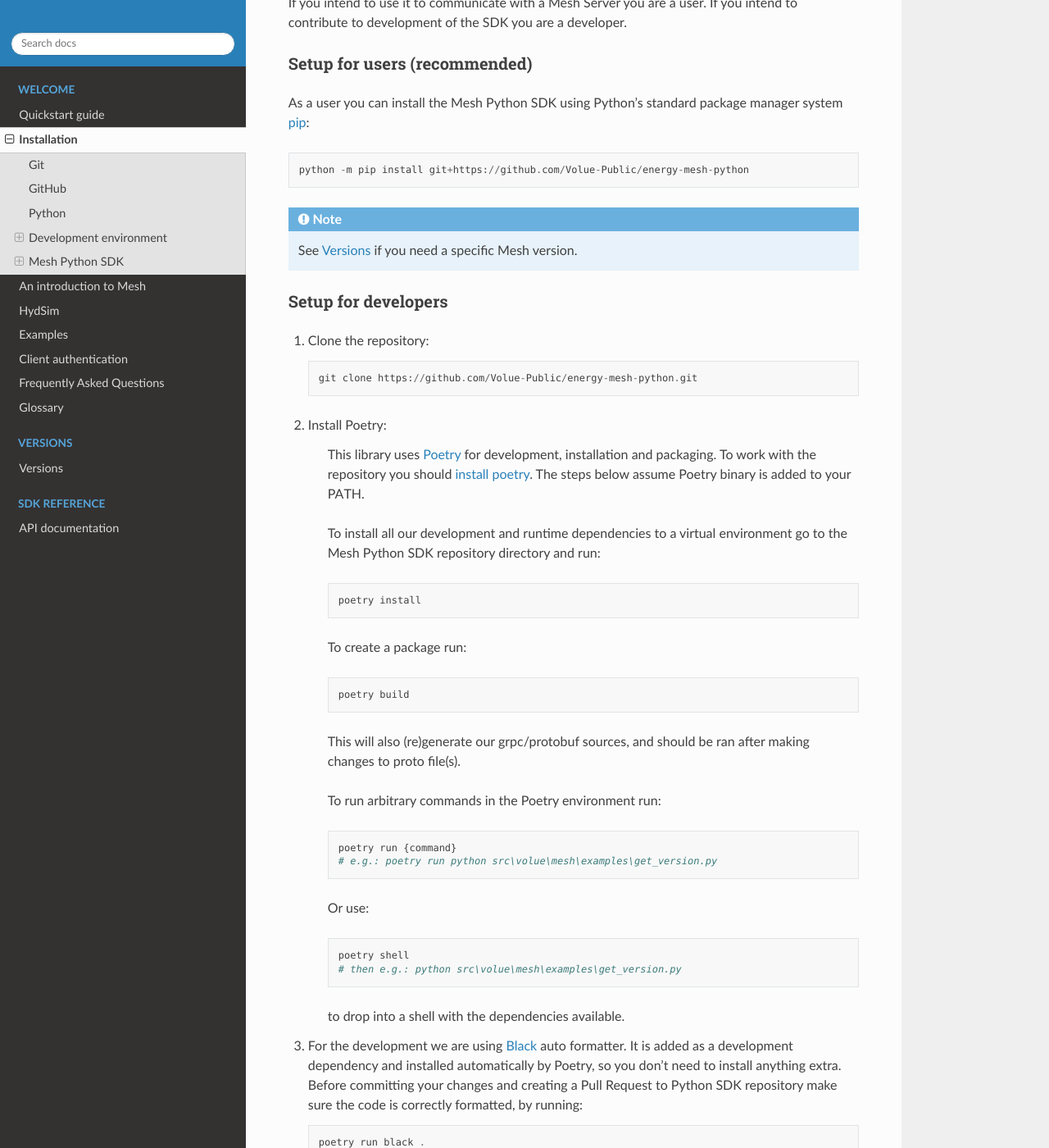
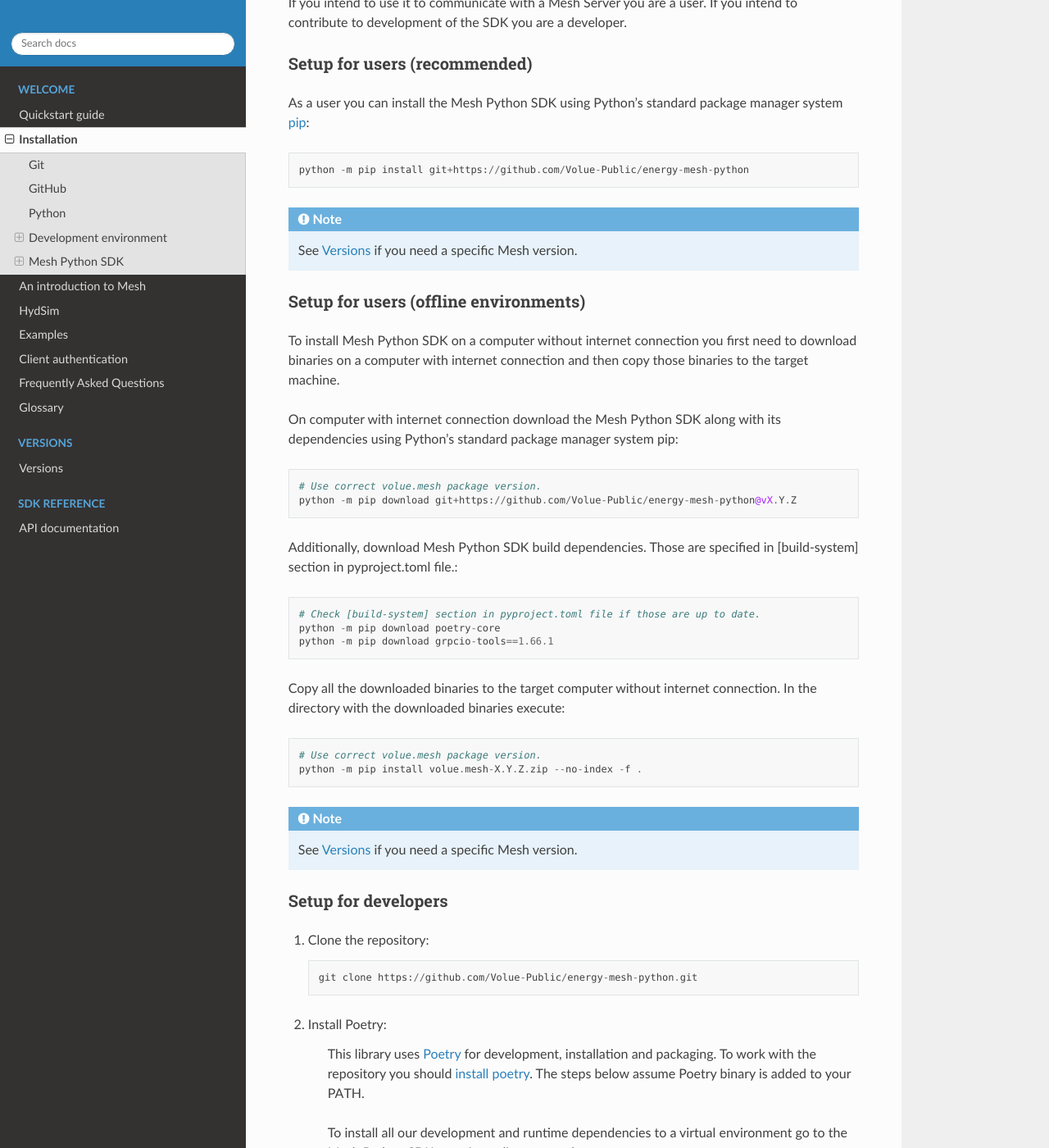
Before and after one commit to Volue-Public/energy-mesh-python, a Sphinx documentation site: the page built from docs/source/installation.rst, in a window 1280 px wide and 1400 px high, scrolled down 2146 px. Shown: the whole window at 82% size. Built offline with Sphinx 7.4.7 and the Read the Docs theme 2.0.0, drawn with Linux system fonts in a browser that asks for light colours; some of the changed text lies outside the part shown.

Commit message:
Add offline installation docs

```diff
--- a/docs/source/installation.rst
+++ b/docs/source/installation.rst
@@ -103,6 +103,35 @@ As a user you can install the Mesh Python SDK using Python's standard package ma
 .. note::
     See :doc:`versions` if you need a specific Mesh version.
 
+
+Setup for users (offline environments)
+~~~~~~~~~~~~~~~~~~~~~~~~~~~~~~~~~~~~~~
+
+To install Mesh Python SDK on a computer without internet connection you first need to download
+binaries on a computer with internet connection and then copy those binaries to the target machine.
+
+On computer with internet connection download the Mesh Python SDK along with its dependencies using
+Python's standard package manager system pip::
+
+    # Use correct volue.mesh package version.
+    python -m pip download git+https://github.com/Volue-Public/energy-mesh-python@vX.Y.Z
+
+
+Additionally, download Mesh Python SDK build dependencies. Those are specified in [build-system]
+section in pyproject.toml file.::
+
+    # Check [build-system] section in pyproject.toml file if those are up to date.
+    python -m pip download poetry-core
+    python -m pip download grpcio-tools==1.66.1
+
+Copy all the downloaded binaries to the target computer without internet connection.
+In the directory with the downloaded binaries execute::
+
+    # Use correct volue.mesh package version.
+    python -m pip install volue.mesh-X.Y.Z.zip --no-index -f .
+
+.. note::
+    See :doc:`versions` if you need a specific Mesh version.
 
 .. _Setup for developers:
 
```
Also changed, not shown: other parts of docs/source/installation.rst (+1 -1 lines).
